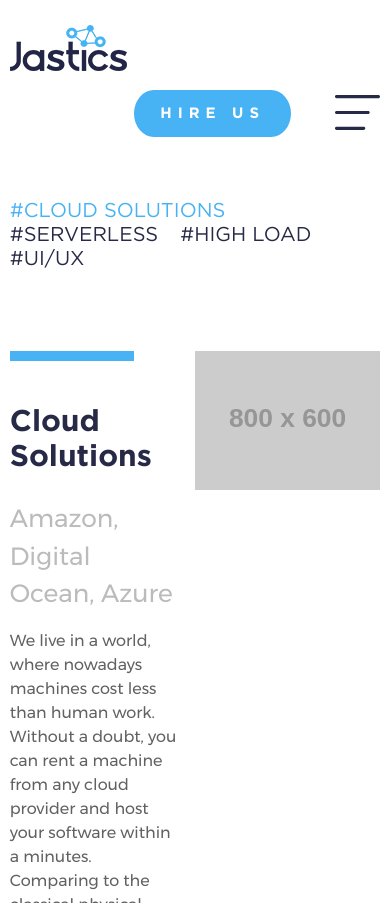
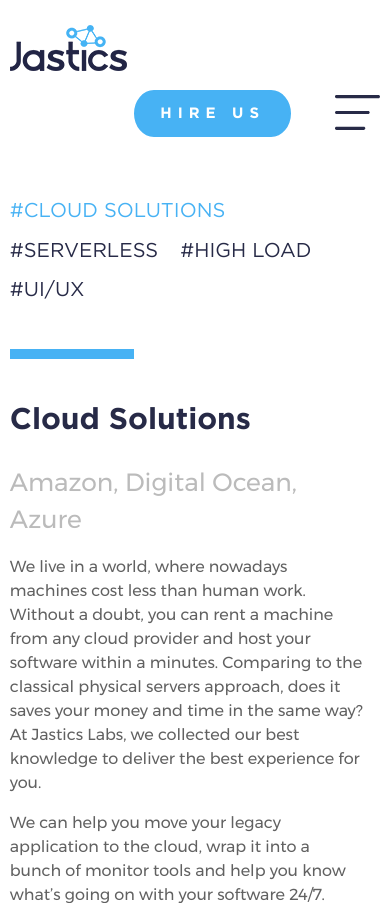
Before and after one commit to chalatz/jastics-labs, a Jekyll site: the page built from expertise.html, in a window 390 px wide. Shown: the top 903 px of the page. Built offline with Jekyll 4.4.1, drawn with Linux system fonts in a browser that asks for light colours; nearby versions of some CDN libraries; grey boxes are pictures that could not be loaded.

Commit message:
Responsive expertise

```diff
--- a/_sass/expertise.scss
+++ b/_sass/expertise.scss
@@ -12,6 +12,9 @@
         margin-right: 18px;
         &:last-child {
             margin-right: 0;
+        }
+        @include breakpoint(medium) {
+            margin-bottom: 4vw;
         }
     }
 
@@ -30,6 +33,9 @@
     &__content-wrapper {
         margin-top: 80px;
         @include clearfix;
+        @include breakpoint(medium) {
+            margin-top: 8vw;
+        }
     }
 
     &__content {
@@ -51,6 +57,18 @@
             padding-right: 4vw;
         }
 
+        @include breakpoint(medium) {
+            float: none;
+            display: block;
+            width: 100%;
+        }
+
+        &--content {
+            @include breakpoint(medium) {
+                margin-bottom: 4vw;
+            }
+        }
+
     }
 
     &__item-content {
--- a/expertise.html
+++ b/expertise.html
@@ -54,7 +54,9 @@
                 </div>
 
                 <div class="expertise__content-item expertise__content-item--media">
-                        <img src="http://via.placeholder.com/800x600">
+                    <video src="{{ item.media_file | relative_url }}" width="90%" height="90%" autoplay loop>
+                        Your browser does not support the video tag.
+                    </video>
                 </div>
 
             </div>
```
Also changed, not shown: _expertise/cloud-solutions.md (+1 -1 lines), _expertise/high-load.md (+1 -1 lines), _expertise/serverless.md (+1 -1 lines), _expertise/ui-ux.md (+1 -1 lines), 4 other files.
